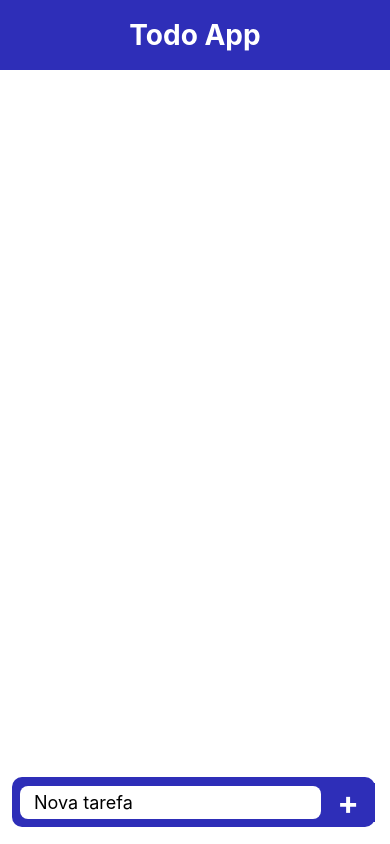
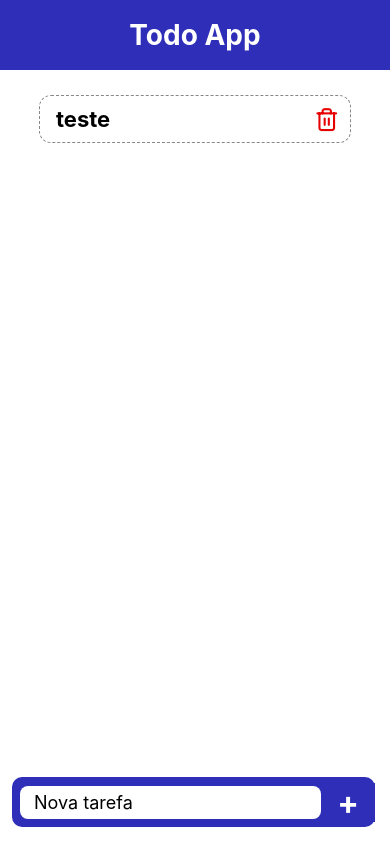
Before and after one commit to MigW03/todoApp, a React Native app: screen / in a window 390 px wide. Built offline with nearby package versions, Linux system fonts and the light colour scheme.

Commit message:
Icons added to delete Flatlist item

```diff
--- a/App.js
+++ b/App.js
@@ -1,44 +1,25 @@
 import React, {useState} from 'react';
-import {StyleSheet, View, Text, TextInput, TouchableOpacity, Keyboard, FlatList, StatusBar, AsyncStorage} from 'react-native';
+import {StyleSheet, View, Text, TextInput, TouchableOpacity, Keyboard, FlatList, StatusBar} from 'react-native';
 
 import Header from './components/Header'
 import TodoItem from './components/TodoItem'
 
-var id = 0
-
-//Recover AsynStorage saved Array
-var savedList = async() => {
-  try{
-    return await JSON.parse(AsyncStorage.getItem('todoArray'))
-  }catch(err){
-    alert('Something went wrong recovering the saved data') // Error => Invariant ilation: Tried to get frame out of range index NaN
-}}
-
 export default function todoApp() {
-  const [list, setList] = useState(savedList || []) //Creates the list state, wich starts either with the savedList or an empty Array
+  const [list, setList] = useState([
+    {name: 'teste', key: '0'}
+  ]) //Creates the list state, wich starts either with the savedList or an empty Array
   const [inputData, setInputData] = useState('') // creates the TextInput state
 
-  //Save the list state on a 'todoArray' key of AsyncStorage
-  function saveData(){
-    try{
-      AsyncStorage.setItem('todoArray', JSON.stringify(list))
-    }catch(err){
-      alert('Erro ao salvar dados')
-    }
-  }
-
   function addItem(){
-    id += 1
-    key = id.toString()
     Keyboard.dismiss()
 
-    // random = Math.random().toString()
+    if(inputData.length > 0){
+      random = Math.random().toString()
 
       //New object that will be puhed to the 'list' array
       let newItem = {
         name: inputData,
-      key: key
-      // key: inputData + random
+        key: inputData + random
       }
 
       //push newItem to the top of previous array
@@ -48,9 +29,12 @@ export default function todoApp() {
           ...prevList
         ]
       })
+    }
+    else{
+      alert('Por favor, digite algo!!')
+    }
 
     setInputData('')
-    saveData()
   }
 
   function deleteItem(key){
--- a/components/TodoItem.js
+++ b/components/TodoItem.js
@@ -1,13 +1,15 @@
 import React, {Component} from 'react';
 import {StyleSheet, Text, View, TouchableOpacity} from 'react-native';
+
+import Icon from 'react-native-vector-icons/Feather'
 
 export default class TodoItem extends React.Component{
     render(){
         return (
              <View style={styles.itemContainer}>
                  <Text style={styles.text}>{this.props.title}</Text>
-                <TouchableOpacity onPress={this.props.onPress}>
-                     <Text style={styles.delete}>Deletar</Text>
+                <TouchableOpacity onPress={this.props.onPress} style={styles.touch}>
+                     <Icon name='trash-2' color='#e60000' size={25}/>
                 </TouchableOpacity>
             </View>
         );}
@@ -26,7 +28,7 @@ const styles = StyleSheet.create({
         borderRadius: 12,
         borderStyle: 'dashed',
         margin: 10,
-        padding: 6,
+        // padding: 6,
         width: '80%',
         alignSelf: 'center'
     },
@@ -34,12 +36,13 @@ const styles = StyleSheet.create({
         fontSize: 22,
         fontWeight: 'bold',
         color: '#000',
-        margin: 4,
-        marginLeft: 10
+        margin: 10,
+        marginLeft: 16
     },
-    delete: {
-        color: 'red',
-        fontSize: 14,
-        margin: 6
+    touch: {
+        width: '15%',
+        height: 40,
+        alignItems: 'center',
+        justifyContent: 'center',
     }
 })
--- a/package.json
+++ b/package.json
@@ -12,7 +12,8 @@
   "dependencies": {
     "react": "16.11.0",
     "react-native": "0.62.1",
-    "react-native-swipeout": "^2.3.6"
+    "react-native-swipeout": "^2.3.6",
+    "react-native-vector-icons": "^6.6.0"
   },
   "devDependencies": {
     "@babel/core": "^7.6.2",
```
Also changed, not shown: 3 other files (tests, documents, lock files or other folders). Lines whose indentation alone changed are shown as unchanged.
